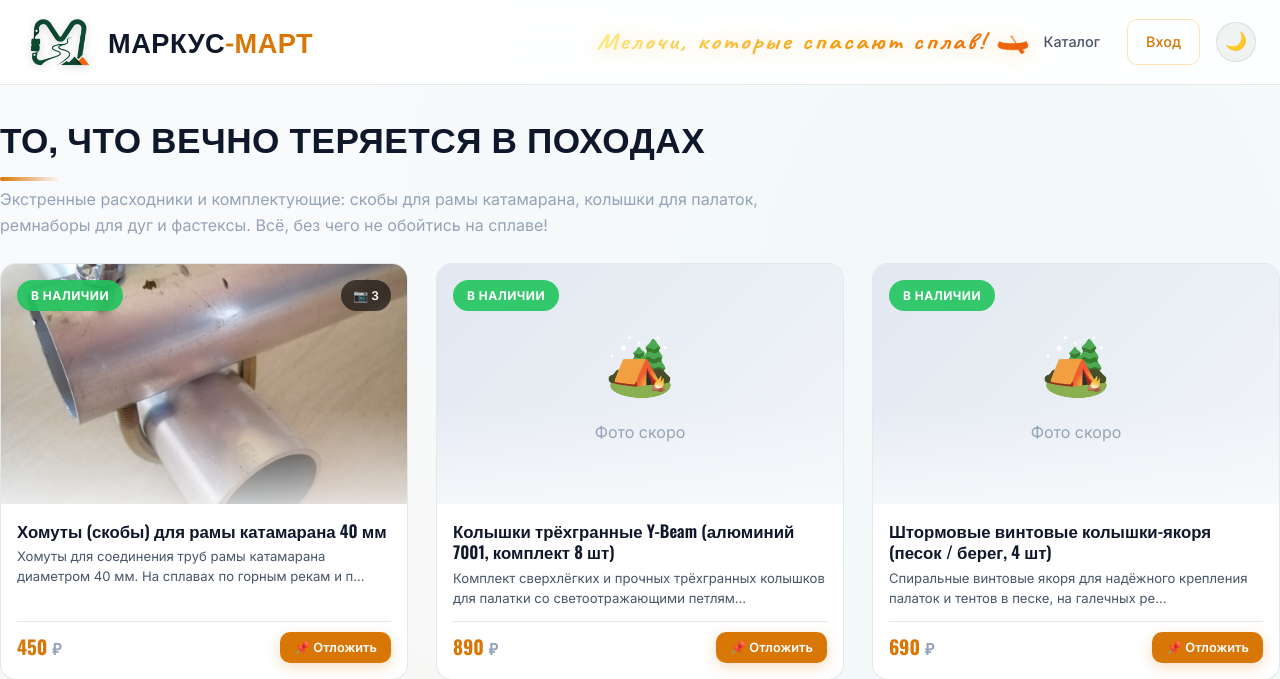
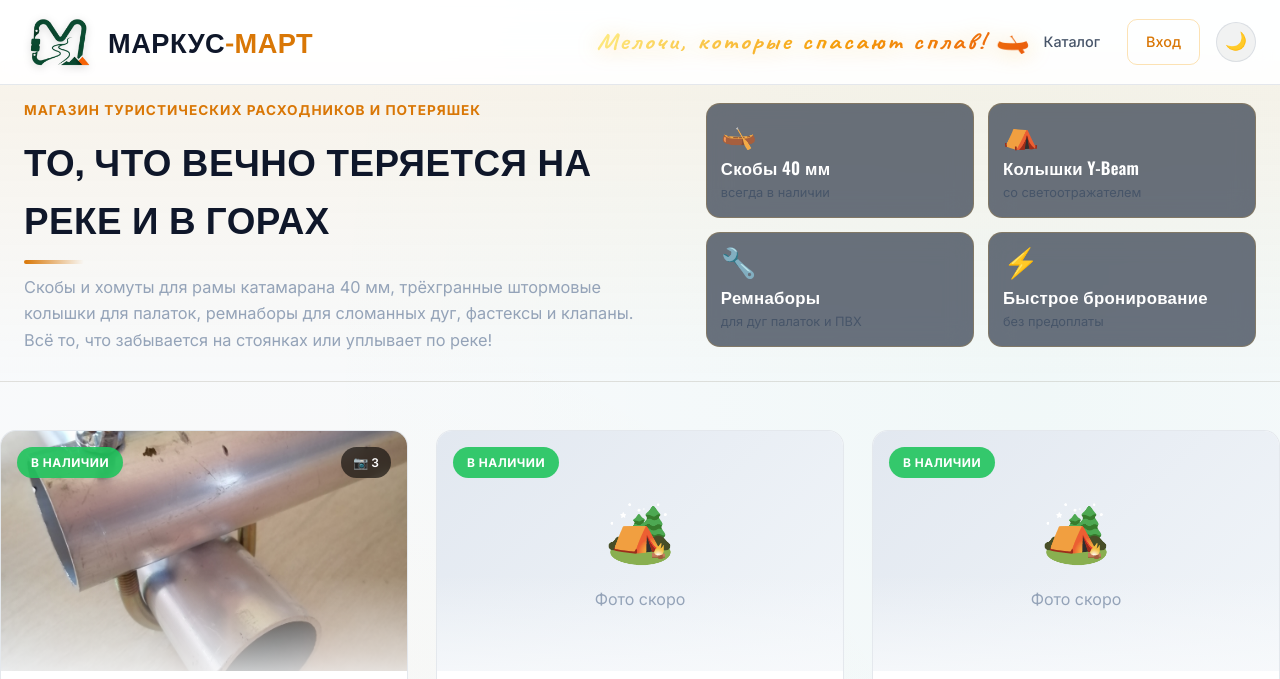
Before and after one commit to DranKell/markus-mart, a Flask app: page / in a window 1280 px wide. Shown: the top 679 px of the page. Run offline with Flask 3, Linux system fonts and the light colour scheme; data comes from the database, SQL or seed files in the repository.

Commit message:
feat: convert hero features into 4 interactive hover cards placed to the right of hero text

```diff
--- a/static/css/style.css
+++ b/static/css/style.css
@@ -1841,6 +1841,107 @@ code {
     padding-top: 24px;
 }
 
+.outdoor-hero-banner {
+    background: linear-gradient(180deg, rgba(245, 158, 11, 0.08) 0%, rgba(15, 23, 42, 0) 100%);
+    border-bottom: 1px solid var(--border);
+    padding: 36px 0 28px;
+    margin-bottom: 24px;
+}
+.hero-banner-inner {
+    display: flex;
+    align-items: center;
+    justify-content: space-between;
+    gap: 36px;
+}
+.hero-text-col {
+    flex: 1 1 54%;
+    min-width: 290px;
+}
+.hero-features-grid {
+    flex: 1 1 46%;
+    display: grid;
+    grid-template-columns: repeat(2, 1fr);
+    gap: 14px;
+    min-width: 300px;
+}
+.hero-feature-card {
+    background: rgba(30, 41, 59, 0.65);
+    backdrop-filter: blur(12px);
+    border: 1px solid rgba(245, 158, 11, 0.18);
+    border-radius: 14px;
+    padding: 16px 14px;
+    display: flex;
+    flex-direction: column;
+    gap: 6px;
+    cursor: pointer;
+    text-decoration: none;
+    color: inherit;
+    position: relative;
+    overflow: hidden;
+    transition: transform 0.28s cubic-bezier(0.34, 1.56, 0.64, 1),
+                border-color 0.28s ease,
+                box-shadow 0.28s ease,
+                background 0.28s ease;
+}
+.hero-feature-card::before {
+    content: '';
+    position: absolute;
+    top: 0;
+    left: 0;
+    right: 0;
+    height: 3px;
+    background: linear-gradient(90deg, #f59e0b, #ea580c);
+    opacity: 0;
+    transition: opacity 0.25s ease;
+}
+.hero-feature-card:hover {
+    transform: translateY(-5px) scale(1.02);
+    border-color: rgba(245, 158, 11, 0.6);
+    background: rgba(30, 41, 59, 0.9);
+    box-shadow: 0 10px 24px -6px rgba(245, 158, 11, 0.22), 0 0 1px 1px rgba(245, 158, 11, 0.3);
+}
+.hero-feature-card:hover::before {
+    opacity: 1;
+}
+.hero-feature-card:hover .hero-feature-icon {
+    transform: scale(1.2) rotate(8deg);
+}
+.hero-feature-icon {
+    font-size: 1.8rem;
+    line-height: 1;
+    margin-bottom: 2px;
+    transition: transform 0.3s cubic-bezier(0.34, 1.56, 0.64, 1);
+    display: inline-block;
+}
+.hero-feature-title {
+    font-family: 'Oswald', sans-serif;
+    font-size: 1.05rem;
+    font-weight: 600;
+    letter-spacing: 0.3px;
+    color: #fff;
+    line-height: 1.25;
+}
+.hero-feature-sub {
+    font-size: 0.8rem;
+    color: var(--text-secondary);
+    line-height: 1.35;
+}
+@media (max-width: 860px) {
+    .hero-banner-inner {
+        flex-direction: column;
+        align-items: stretch;
+        gap: 24px;
+    }
+    .hero-features-grid {
+        grid-template-columns: repeat(2, 1fr);
+    }
+}
+@media (max-width: 480px) {
+    .hero-features-grid {
+        grid-template-columns: 1fr;
+    }
+}
+
 
 /* ═══════════════════════════════════════════════════════════════
    ТАБЫ В АДМИНКЕ
--- a/templates/index.html
+++ b/templates/index.html
@@ -1,17 +1,45 @@
 {% extends "base.html" %}
 
 {% block content %}
-<!-- ВАРИАНТ 7: Только навбар — нет хедера, сразу каталог -->
+<div class="outdoor-hero-banner" style="margin-top: -24px;">
+    <div class="container hero-banner-inner">
+        <div class="hero-text-col">
+            <span style="color:var(--accent); font-weight:700; font-size:0.85rem; text-transform:uppercase; letter-spacing:1px;">
+                Магазин туристических расходников и потеряшек
+            </span>
+            <h1 class="section-title" style="font-size: 2.3rem; margin: 8px 0 10px;">
+                То, что вечно теряется на реке и в горах
+            </h1>
+            <p class="section-subtitle" style="max-width: 640px; font-size: 1.02rem; margin-bottom: 0;">
+                Скобы и хомуты для рамы катамарана 40 мм, трёхгранные штормовые колышки для палаток, ремнаборы для сломанных дуг, фастексы и клапаны. Всё то, что забывается на стоянках или уплывает по реке!
+            </p>
+        </div>
+        <div class="hero-features-grid">
+            <div class="hero-feature-card">
+                <span class="hero-feature-icon">🛶</span>
+                <span class="hero-feature-title">Скобы 40 мм</span>
+                <span class="hero-feature-sub">всегда в наличии</span>
+            </div>
+            <div class="hero-feature-card">
+                <span class="hero-feature-icon">⛺</span>
+                <span class="hero-feature-title">Колышки Y-Beam</span>
+                <span class="hero-feature-sub">со светоотражателем</span>
+            </div>
+            <div class="hero-feature-card">
+                <span class="hero-feature-icon">🔧</span>
+                <span class="hero-feature-title">Ремнаборы</span>
+                <span class="hero-feature-sub">для дуг палаток и ПВХ</span>
+            </div>
+            <div class="hero-feature-card">
+                <span class="hero-feature-icon">⚡</span>
+                <span class="hero-feature-title">Быстрое бронирование</span>
+                <span class="hero-feature-sub">без предоплаты</span>
+            </div>
+        </div>
+    </div>
+</div>
 
 <section class="catalog container" style="padding-top: 24px;">
-    <div class="section-header" style="margin-bottom: 24px;">
-        <div>
-            <h1 class="section-title" style="font-size: 2.2rem; margin-bottom: 6px;">То, что вечно теряется в походах</h1>
-            <p class="section-subtitle" style="font-size: 1rem; max-width: 760px;">
-                Экстренные расходники и комплектующие: скобы для рамы катамарана, колышки для палаток, ремнаборы для дуг и фастексы. Всё, без чего не обойтись на сплаве!
-            </p>
-        </div>
-    </div>
 
     {% if products %}
         <div class="products-grid">
```
Also changed, not shown: docs/index.html (+117 -22 lines).
